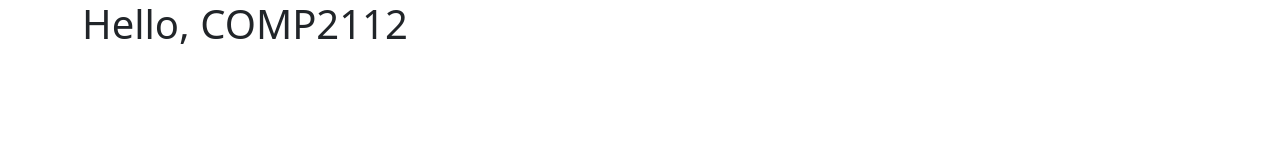
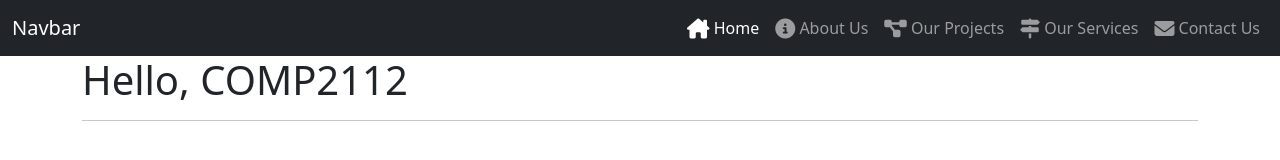
Before and after one commit to nicolegrayy/COMP2112-F2022-ICE4, a website: page index.html in a window 1280 px wide. Drawn offline with nearby package versions, Linux system fonts and the light colour scheme.

Commit message:
added simple navigation scheme

```diff
--- a/Scripts/contact.ts
+++ b/Scripts/contact.ts
@@ -11,7 +11,7 @@
 		return this.fullName;
 	}
 
-	set FullName(name:string)
+	set FullName(name: string)
 	{
 		this.fullName = name;
 	}
@@ -65,7 +65,7 @@
 		outputString += `Full Name: ${this.FullName}\n`;
 		outputString += `Contact Number: ${this.ContactNumber}\n`;
 		outputString += `Email Address: ${this.EmailAddress}\n`;
-		return outputString
+		return outputString;
 	}
 
 
--- a/index.html
+++ b/index.html
@@ -11,9 +11,44 @@
 	<link rel="stylesheet" href="/Content/app.css">
 </head>
 <body>
+	<!-- Main Navigation -->
+	<header>
+		<nav class="navbar navbar-expand-lg navbar-dark bg-dark">
+			<div class="container-fluid">
+			  <a class="navbar-brand" href="#">Navbar</a>
+			  <button class="navbar-toggler" type="button" data-bs-toggle="collapse" data-bs-target="#navbarSupportedContent" aria-controls="navbarSupportedContent" aria-expanded="false" aria-label="Toggle navigation">
+				<span class="navbar-toggler-icon"></span>
+			  </button>
+			  <div class="collapse navbar-collapse" id="navbarSupportedContent">
+				<ul class="navbar-nav ms-auto mb-2 mb-lg-0">
+				  <li class="nav-item">
+					<a class="nav-link active" aria-current="page" href="index.html"><i class="fa-solid fa-house-chimney fa-lg"></i> Home</a>
+				  </li>
+				  <li class="nav-item">
+					<a class="nav-link" aria-current="page" href="about.html"><i class="fa-solid fa-circle-info fa-lg"></i> About Us</a>
+				  </li>
+				  <li class="nav-item">
+					<a class="nav-link" aria-current="page" href="projects.html"><i class="fa-solid fa-diagram-project fa-lg"></i> Our Projects</a>
+				  </li>
+				  <li class="nav-item">
+					<a class="nav-link" aria-current="page" href="services.html"><i class="fa-solid fa-signs-post fa-lg"></i> Our Services</a>
+				  </li>
+				  <li class="nav-item">
+					<a class="nav-link" aria-current="page" href="contact.html"><i class="fa-solid fa-envelope fa-lg"></i> Contact Us</a>
+				  </li>
+				</ul>
+			  </div>
+			</div>
+		  </nav>
+	</header>
+	<!-- Main Content -->
 	<div class="container">
 		<h1>Hello, COMP2112</h1>
+		<hr>
 	</div>
+
+	<!-- Main Footer -->
+
 	<!-- JavaScript SECTION -->
 	<script src="/node_modules/jquery/dist/jquery.min.js"></script>
 	<script src="/node_modules/bootstrap/dist/js/bootstrap.min.js"></script>
```
Also changed, not shown: 1 other file.
